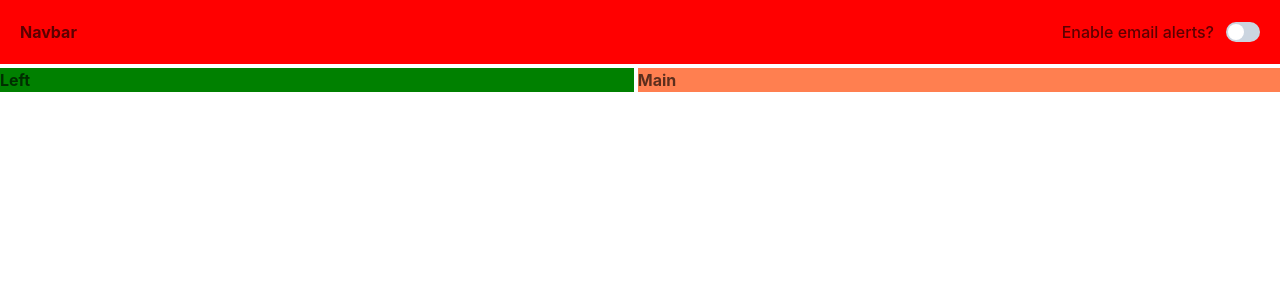
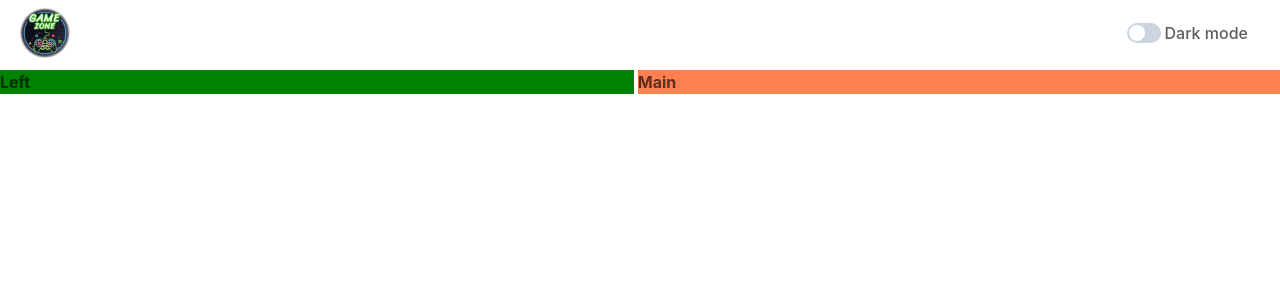
Before and after one commit to ShahriarImon/eGameZone, a React (Vite) app: page / in a window 1280 px wide. Shown: the top 300 px of the page. Built offline with nearby package versions, Linux system fonts and the light colour scheme.

Commit message:
implement navbar

```diff
--- a/src/App.tsx
+++ b/src/App.tsx
@@ -18,7 +18,7 @@ function App() {
         color="blackAlpha.700"
         fontWeight="bold"
       >
-        <GridItem area={"header"} bg={"red"}>
+        <GridItem area={"header"}>
           <Navbar />
         </GridItem>
         <Show above="lg">
--- a/src/Compoents/Navbar.tsx
+++ b/src/Compoents/Navbar.tsx
@@ -1,6 +1,6 @@
 import { HStack } from "@chakra-ui/layout";
-import { FormControl, FormLabel, Switch } from "@chakra-ui/react";
-import React from "react";
+import { FormControl, FormLabel, Image, Switch } from "@chakra-ui/react";
+import logo from "../assets/gameZone.png";
 
 const Navbar = () => {
   return (
@@ -8,14 +8,20 @@ const Navbar = () => {
       justifyContent={"space-between"}
       alignItems={"center"}
       w={"100%"}
-      padding={5}
+      paddingX={5}
+      paddingY={2}
     >
-      <div>Navbar</div>
-      <FormControl display="flex" alignItems="center" justifyContent={"right"}>
+      <Image src={logo} h={"50px"} />
+      <FormControl
+        display="flex"
+        alignItems="center"
+        justifyContent={"right"}
+        gap={1}
+      >
+        <Switch id="email-alerts" colorScheme={"green"} />{" "}
         <FormLabel htmlFor="email-alerts" mb="0">
-          Enable email alerts?
+          Dark mode
         </FormLabel>
-        <Switch id="email-alerts" />
       </FormControl>
     </HStack>
   );
```
Also changed, not shown: src/assets/gameZone.png (added).
